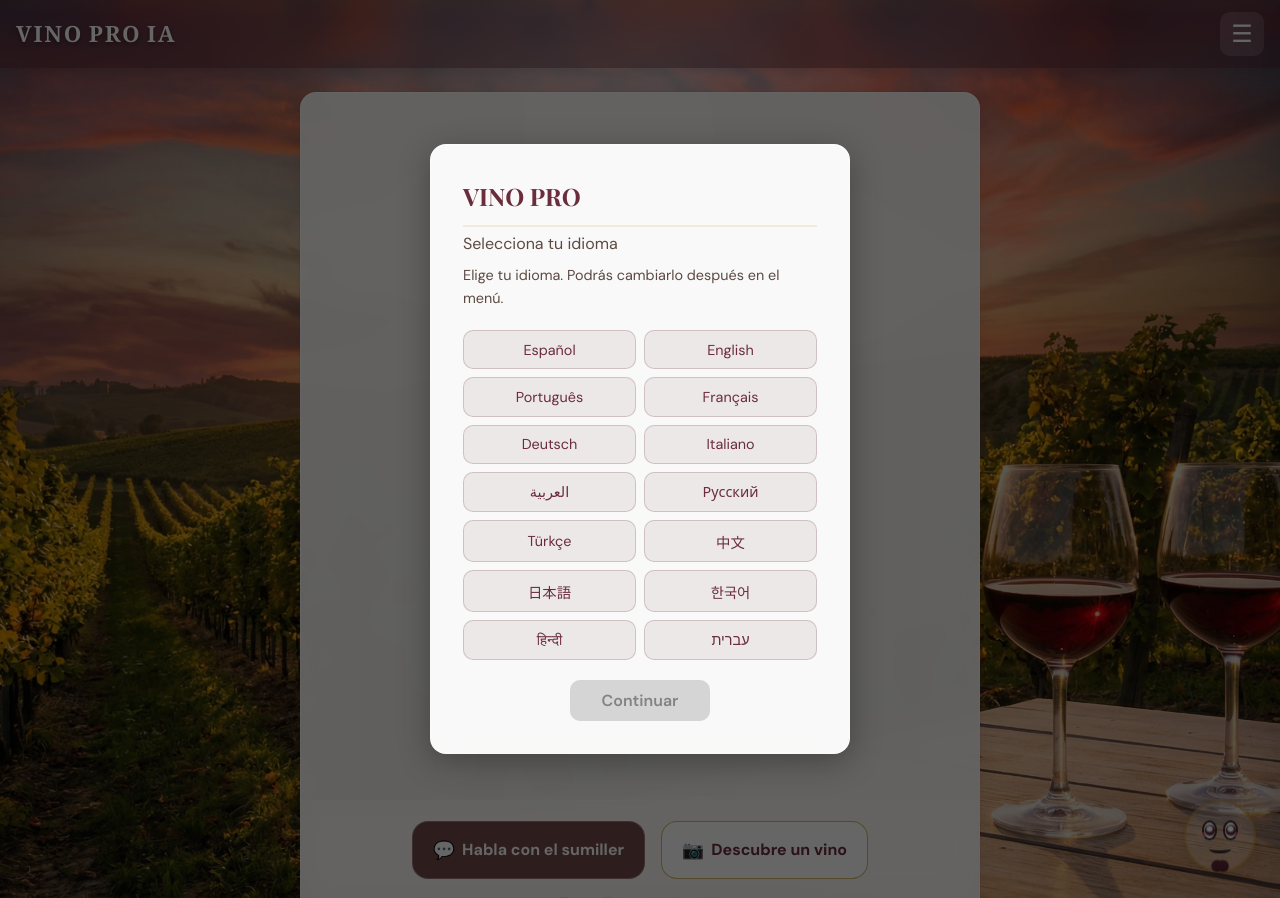
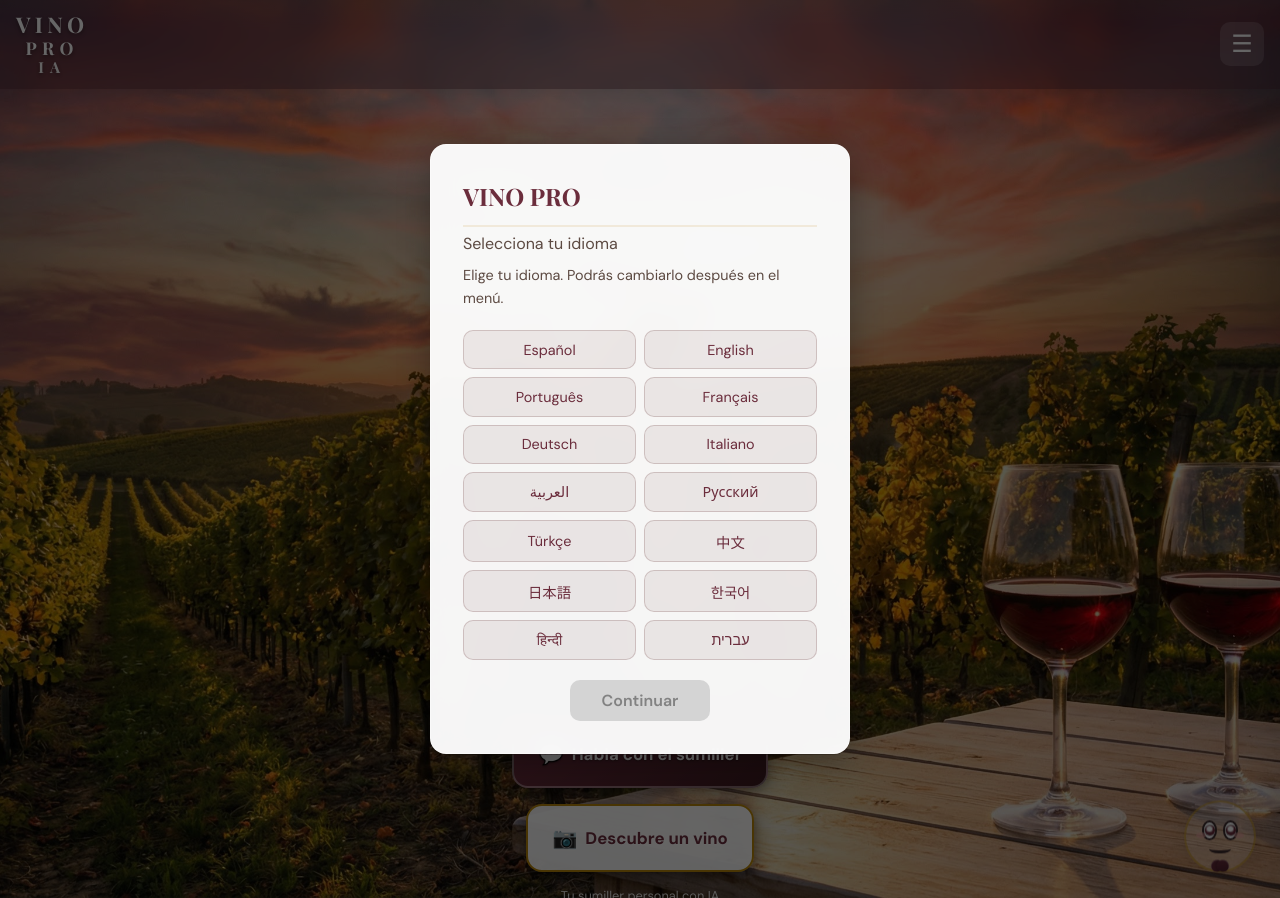
Before and after one commit to yusedcorrea-a11y/vinopro-backend-, a FastAPI app: page /inicio in a window 1280 px wide. Run offline with FastAPI, Linux system fonts and the light colour scheme.

Commit message:
Inicio sin fondo blanco
Made-with: Cursor

```diff
--- a/static/style.css
+++ b/static/style.css
@@ -49,17 +49,21 @@ body.page-inicio {
 }
 /* Inicio: imagen full screen, barra abajo con glassmorphism */
 body.page-inicio main {
-  background: transparent;
-  backdrop-filter: none;
-  box-shadow: none;
-  border: none;
+  background: transparent !important;
+  backdrop-filter: none !important;
+  box-shadow: none !important;
+  border: none !important;
   min-height: calc(100vh - 56px);
   display: flex;
   flex-direction: column;
   padding: 0;
+  margin-top: 0 !important;
+  margin-bottom: 0 !important;
+  max-width: none !important;
 }
 body.page-inicio main::before {
-  display: none;
+  display: none !important;
+  content: none !important;
 }
 .inicio-wrap {
   display: flex;
@@ -71,12 +75,15 @@ body.page-inicio main::before {
   flex: 1;
 }
 .inicio-barra {
-  background: rgba(255, 255, 255, 0.18);
-  backdrop-filter: blur(16px);
-  -webkit-backdrop-filter: blur(16px);
-  border-top: 1px solid rgba(255, 255, 255, 0.25);
-  padding: 1.25rem 1rem 1.5rem;
+  background: transparent;
+  backdrop-filter: none;
+  -webkit-backdrop-filter: none;
+  border: none;
+  padding: 1rem 1rem 1.5rem;
   width: 100%;
+  max-width: 480px;
+  margin-left: auto;
+  margin-right: auto;
   box-sizing: border-box;
 }
 .inicio-ctas {
@@ -85,57 +92,60 @@ body.page-inicio main::before {
   flex-wrap: wrap;
   align-items: center;
   justify-content: center;
-  gap: 0.75rem 1rem;
+  gap: 1rem;
   text-align: center;
 }
 .inicio-ctas .inicio-cta {
   display: inline-flex;
   align-items: center;
   justify-content: center;
-  gap: 0.45rem;
-  min-width: 160px;
-  padding: 0.85rem 1.25rem;
+  gap: 0.5rem;
+  min-width: 180px;
+  padding: 1rem 1.5rem;
   border-radius: var(--radius);
   font-weight: 700;
-  font-size: 1rem;
+  font-size: 1.05rem;
   text-decoration: none;
-  transition: transform 0.2s, box-shadow 0.2s;
-  border: 1px solid transparent;
+  transition: transform 0.2s, box-shadow 0.25s;
+  border: 2px solid transparent;
+  box-shadow: 0 4px 20px rgba(0, 0, 0, 0.35), 0 2px 8px rgba(0, 0, 0, 0.2);
 }
 .inicio-ctas .inicio-cta-ico {
-  font-size: 1.1em;
+  font-size: 1.2em;
 }
 .inicio-ctas .inicio-cta-sumiller {
-  background: rgba(92, 42, 42, 0.85);
-  color: #fff;
-  border-color: rgba(255,255,255,0.25);
+  background: linear-gradient(135deg, var(--burdeos), #3d1a1f);
+  color: #fff;
+  border-color: rgba(255, 255, 255, 0.35);
+  text-shadow: 0 1px 2px rgba(0, 0, 0, 0.4);
 }
 .inicio-ctas .inicio-cta-sumiller:hover {
-  transform: translateY(-2px);
-  box-shadow: 0 8px 24px rgba(74, 31, 42, 0.4);
+  transform: translateY(-3px) scale(1.02);
+  box-shadow: 0 12px 32px rgba(74, 31, 42, 0.5), 0 4px 12px rgba(0, 0, 0, 0.3);
 }
 .inicio-ctas .inicio-cta-escanear {
-  background: rgba(255, 255, 255, 0.9);
+  background: rgba(255, 255, 255, 0.95);
   color: var(--burdeos);
-  border-color: rgba(184, 134, 11, 0.6);
+  border-color: var(--dorado);
+  text-shadow: 0 1px 0 rgba(255, 255, 255, 0.8);
 }
 .inicio-ctas .inicio-cta-escanear:hover {
-  transform: translateY(-2px);
-  box-shadow: 0 8px 24px rgba(184, 134, 11, 0.35);
+  transform: translateY(-3px) scale(1.02);
+  box-shadow: 0 12px 32px rgba(184, 134, 11, 0.4), 0 4px 12px rgba(0, 0, 0, 0.25);
 }
 .inicio-microcopy {
-  margin: 0.75rem 0 0;
+  margin: 0.85rem 0 0;
   font-size: 0.8rem;
-  color: rgba(255, 255, 255, 0.75);
+  color: rgba(255, 255, 255, 0.85);
   text-align: center;
-  text-shadow: 0 1px 2px rgba(0,0,0,0.3);
+  text-shadow: 0 2px 4px rgba(0, 0, 0, 0.5);
 }
 [data-theme="dark"] .inicio-barra {
-  background: rgba(28, 24, 22, 0.75);
-  border-top-color: rgba(255, 255, 255, 0.1);
+  background: transparent;
+  border: none;
 }
 [data-theme="dark"] .inicio-microcopy {
-  color: rgba(232, 228, 224, 0.7);
+  color: rgba(232, 228, 224, 0.85);
 }
 body.page-inicio::before {
   content: '';
@@ -1015,21 +1025,16 @@ nav a.activo {
 .header-minimal .brand-vino { font-size: 1.35rem; letter-spacing: 0.2em; }
 .header-minimal .brand-pro  { font-size: 1.1rem;  letter-spacing: 0.3em; margin-top: 1px; }
 .header-minimal .brand-ia   { font-size: 0.95rem; letter-spacing: 0.4em; margin-top: 1px; opacity: 0.95; }
-/* Home: logo con más presencia, serif */
+/* Home: logo en tres líneas como antes (VINO / PRO / IA) */
 body.page-inicio .header-minimal .header-minimal-logo {
-  flex-direction: row;
-  flex-wrap: wrap;
-  gap: 0 0.35rem;
-  align-items: baseline;
+  flex-direction: column;
+  align-items: center;
 }
 body.page-inicio .header-minimal .brand-line {
-  font-family: Georgia, 'Times New Roman', serif;
-  font-weight: 700;
-  font-size: 1.4rem;
-  letter-spacing: 0.08em;
   margin-top: 0;
 }
-body.page-inicio .header-minimal .brand-ia { opacity: 1; }
+body.page-inicio .header-minimal .brand-pro { margin-top: 1px; }
+body.page-inicio .header-minimal .brand-ia { margin-top: 1px; opacity: 0.95; }
 .btn-menu-secreto {
   width: 44px;
   height: 44px;
@@ -1204,7 +1209,16 @@ body[class^="page-"] main {
   margin-top: 1.5rem;
   margin-bottom: 2rem;
 }
-/* Inicio: reglas de main ya definidas arriba (full height + barra abajo) */
+/* Inicio: forzar sin fondo blanco (después del bloque anterior) */
+body.page-inicio main {
+  background: transparent !important;
+  backdrop-filter: none !important;
+  box-shadow: none !important;
+  border: none !important;
+  margin-top: 0 !important;
+  margin-bottom: 0 !important;
+  border-radius: 0 !important;
+}
 
 /* Hero página de inicio */
 .hero-inicio {
@@ -1286,10 +1300,10 @@ body[class^="page-"] main::before {
   padding: 1px;
   background: linear-gradient(135deg, rgba(184,134,11,0.2), transparent 40%, transparent 60%, rgba(107,45,60,0.15));
   -webkit-mask: linear-gradient(#fff 0 0) content-box, linear-gradient(#fff 0 0);
-  mask: linear-gradient(#fff 0 0) content-box, linear-gradient(#fff 0 0);
-  -webkit-mask-composite: xor;
-  mask-composite: exclude;
-  pointer-events: none;
+}
+body.page-inicio main::before {
+  display: none !important;
+  content: none !important;
 }
 
 /* Títulos de página unificados (referencia: index/planes) */
@@ -2698,6 +2712,21 @@ body.page-inicio .chatbot-guia-mascot:hover {
   }
 }
 
+/* ========== INICIO: SIN FONDO BLANCO (prioridad máxima) ========== */
+body.page-inicio main,
+body.page-inicio .inicio-wrap,
+body.page-inicio .inicio-barra {
+  background: transparent !important;
+  background-color: transparent !important;
+  box-shadow: none !important;
+  border: none !important;
+}
+body.page-inicio main::before,
+body.page-inicio main::after {
+  display: none !important;
+  content: none !important;
+}
+
 /* ========== CRÉDITOS IMÁGENES (Unsplash - uso libre) ==========
  * Inicio:    photo-1510812431401-41d2d331e9b3 (bodega/barricas)
  * Escanear:  photo-1547595628-c61a29f496f0 (vino y móvil)
```
